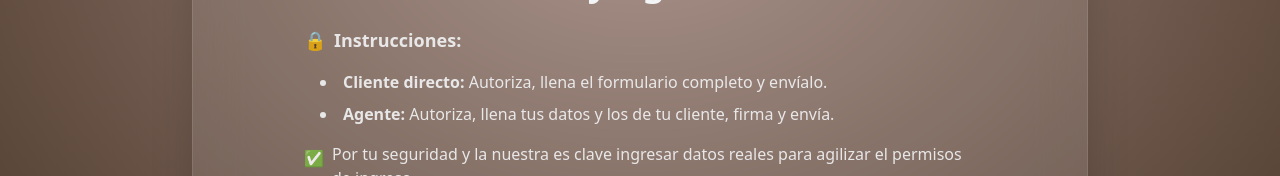
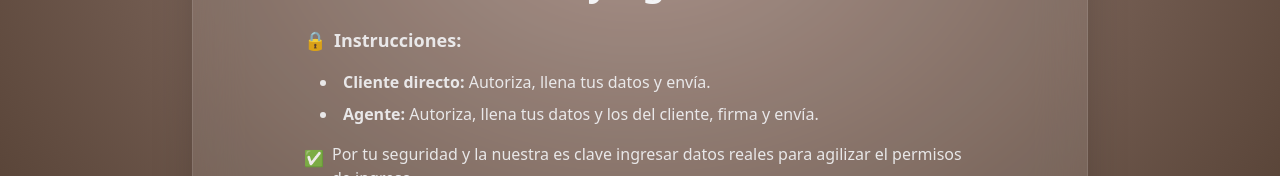
Before and after one commit to Vecy-Bienes-Raices/vecy-agenda-pro, a React (Vite) app: page / in a window 1280 px wide. Shown: the part 583-759 px from the top of the page. Built offline with nearby package versions, Linux system fonts and the light colour scheme.

Commit message:
fix: Final corrections to routing and form links

```diff
--- a/src/components/WelcomeScreen.jsx
+++ b/src/components/WelcomeScreen.jsx
@@ -26,8 +26,8 @@ function WelcomeScreen({ onStart }) {
             <span className="ml-2">Instrucciones:</span>
           </p>
           <ul className="list-disc list-inside pl-4 space-y-2">
-            <li><strong>Cliente directo:</strong> Autoriza, llena el formulario completo y envíalo.</li>
-            <li><strong>Agente:</strong> Autoriza, llena tus datos y los de tu cliente, firma y envía.</li>
+            <li><strong>Cliente directo:</strong> Autoriza, llena tus datos y envía.</li>
+            <li><strong>Agente:</strong> Autoriza, llena tus datos y los del cliente, firma y envía.</li>
           </ul>
           <p className="flex items-start">
             <span className="mt-1">✅</span>
@@ -35,7 +35,9 @@ function WelcomeScreen({ onStart }) {
           </p>
           <p className="flex items-start">
             <span className="mt-1">🤝</span>
-            <span className="ml-2"><strong>¡Gracias por confiar en nosotros!</strong></span>
+            <span className="ml-2">
+              <strong>¡Gracias por confiar en nosotros!</strong>
+            </span>
           </p>
         </div>
 
```
